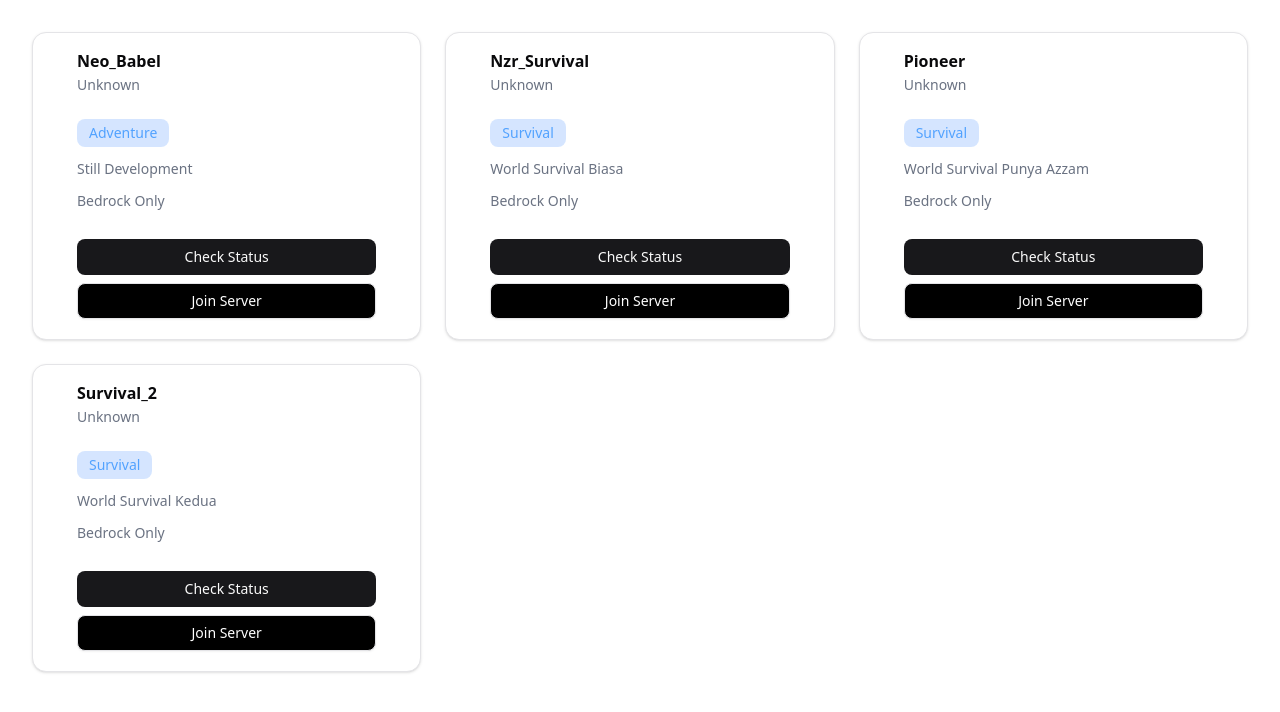
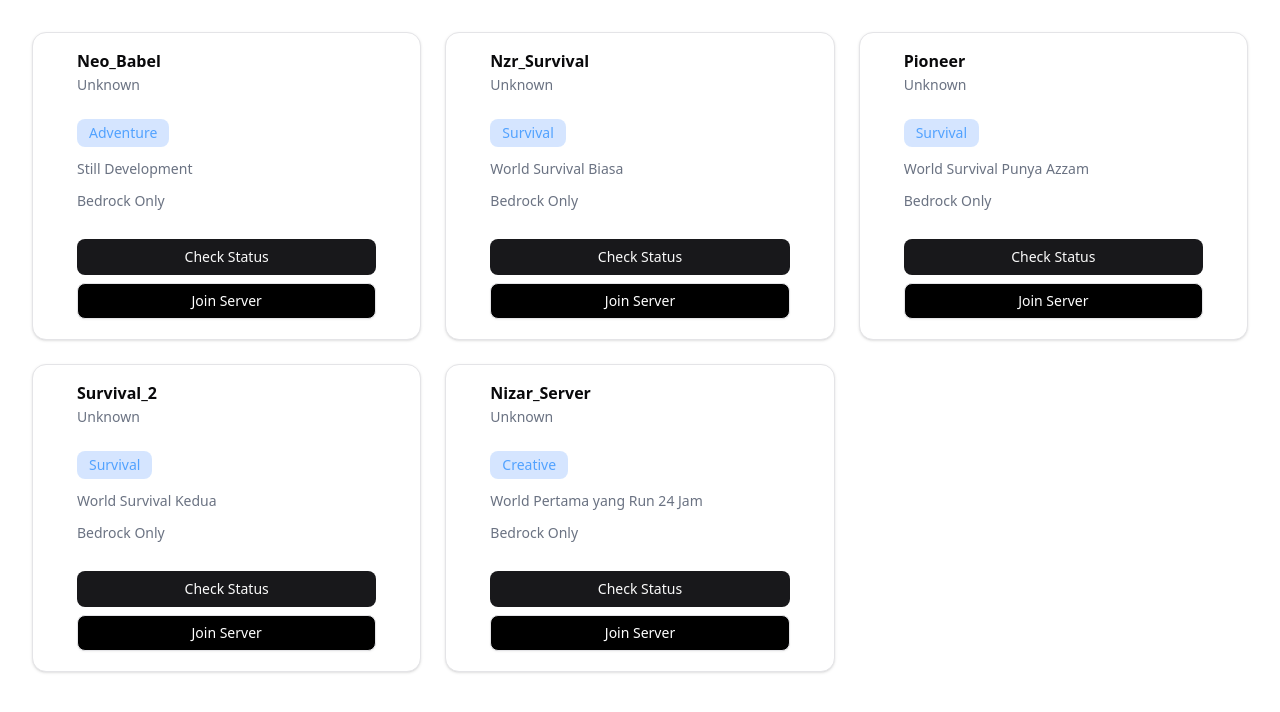
Before and after one commit to nizaralghifary/mcpe-server, a React (Vite) app: page / in a window 1280 px wide. Shown: the top 712 px of the page. Built offline with nearby package versions, Linux system fonts and the light colour scheme.

Commit message:
add new server

```diff
--- a/src/App.tsx
+++ b/src/App.tsx
@@ -56,6 +56,12 @@ const servers: Server[] = [
     address: "survival-2.nizaralghifary.my.id:40993",
     description: "World Survival Kedua",
     type: "Survival"
+  },
+  {
+    name: "Nizar_Server",
+    address: "adventure.nizaralghifary.my.id:51741",
+    description: "World Pertama yang Run 24 Jam",
+    type: "Creative"
   }
 ];
 
```
